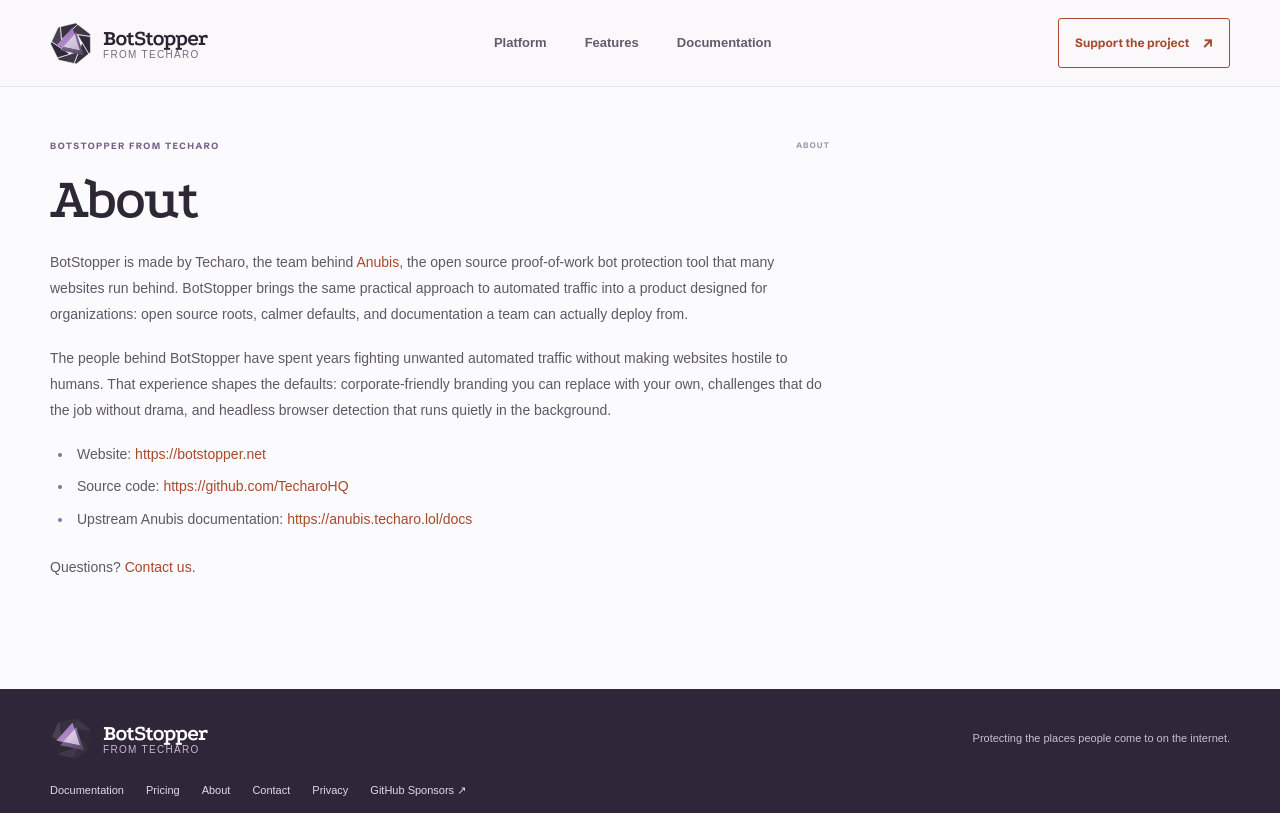
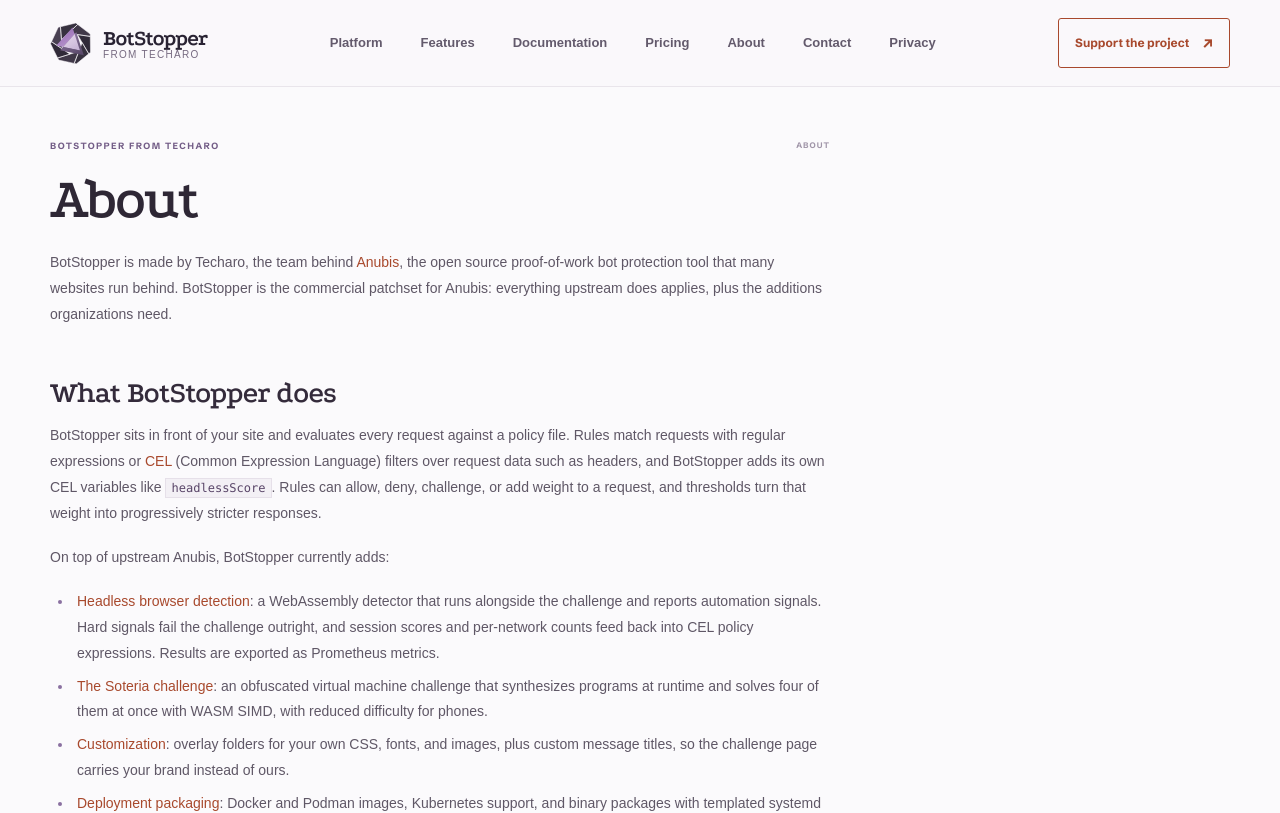
Before and after one commit to TecharoHQ/botstopper-www, a Next.js app: page /about in a window 1280 px wide. Shown: the top 813 px of the page. Built offline with nearby package versions, Linux system fonts and the light colour scheme; a web font is replaced by a local one.

Commit message:
chore: reorg docs, fix sidebar
Signed-off-by: Xe Iaso <me@xeiaso.net>

```diff
--- a/app.yaml
+++ b/app.yaml
@@ -8,6 +8,11 @@
   autoUpdate: true
   replicas: 1
 
+  volumes:
+    - name: route-cache
+      path: /app/.next/server/route-cache
+      size: 1Gi
+
   ingress:
     enabled: true
     host: botstopper.net
--- a/app/about/page.tsx
+++ b/app/about/page.tsx
@@ -6,7 +6,7 @@
 export const metadata: Metadata = {
   title: "About | BotStopper from Techaro",
   description:
-    "BotStopper is made by Techaro, the team behind Anubis. Open source roots, calmer defaults, and documentation a team can deploy from.",
+    "BotStopper is made by Techaro, the team behind Anubis. CEL policy filters, headless browser detection, the Soteria challenge, and deployment packaging for organizations.",
   alternates: {
     canonical: "/about",
     types: { "text/markdown": "/about.md" },
--- a/app/globals.css
+++ b/app/globals.css
@@ -112,7 +112,8 @@
 .feature-icon { display: grid; width: 37px; height: 37px; place-items: center; border: 1px solid var(--accent-light); border-radius: 50%; background: var(--accent-soft); color: var(--accent); font-size: 18px; }
 .feature-card h3 { max-width: 230px; margin: 30px 0 10px; font-size: 23px; font-weight: 600; line-height: 1.1; letter-spacing: -.025em; }
 .feature-card p { max-width: 250px; margin: 0; color: #706777; font-size: 12px; line-height: 1.7; }
-.feature-arrow { position: absolute; right: 22px; bottom: 22px; color: var(--accent); font-size: 18px; }
+.feature-arrow { position: absolute; right: 22px; bottom: 22px; color: var(--accent); font-size: 18px; transition: transform .22s ease; }
+.feature-card:hover .feature-arrow, .feature-card:focus-visible .feature-arrow { transform: translate(3px, -3px); }
 
 .brand-section { background: var(--paper); }
 .brand-panel { display: grid; grid-template-columns: 1fr 1fr; align-items: center; gap: 70px; padding: 72px; border: 1px solid #e4deea; background: linear-gradient(130deg, #f5f2f7, #ece6f0); }
@@ -221,7 +222,7 @@
 
 @media (max-width: 900px) {
   .container { width: min(100% - 42px, 740px); }
-  .main-nav, .docs-header nav { gap: 20px; }
+  .main-nav, .docs-header nav { display: none; }
   .hero { min-height: auto; }
   .hero-grid { min-height: auto; grid-template-columns: 1fr .85fr; padding-top: 50px; }
   .hero h1 { font-size: clamp(44px, 7vw, 62px); }
@@ -237,7 +238,6 @@
   .header-inner, .docs-header-inner { height: 70px; gap: 12px; }
   .brand img { width: 37px; height: 37px; }
   .brand-copy strong { font-size: 19px; }
-  .main-nav, .docs-header nav { display: none; }
   .header-cta { gap: 7px; padding: 10px 11px; font-size: 10px; }
   .hero-grid { display: flex; flex-direction: column; align-items: stretch; gap: 0; padding-top: 38px; }
   .hero-copy { padding: 0; }
--- a/app/page.tsx
+++ b/app/page.tsx
@@ -10,6 +10,7 @@
     description:
       "Built by the same team behind Anubis, BotStopper brings its practical approach to automated traffic into a product designed for organizations.",
     icon: "↗",
+    href: "/docs/anubis",
   },
   {
     number: "02",
@@ -17,6 +18,7 @@
     description:
       "Start with a corporate-friendly default experience, then tailor the challenge and presentation to match your organization.",
     icon: "◇",
+    href: "/docs/customization",
   },
   {
     number: "03",
@@ -24,6 +26,7 @@
     description:
       "Identify browser automation signals and apply friction where it helps protect your site and its resources.",
     icon: "⌘",
+    href: "/docs/extensions/headless",
   },
   {
     number: "04",
@@ -31,6 +34,7 @@
     description:
       "Combine signals and challenges to distinguish useful visitors from unwanted automated traffic with a flexible flow.",
     icon: "⤢",
+    href: "/docs/challenges/soteria",
   },
 ];
 
@@ -151,12 +155,12 @@
             </div>
             <div className="feature-grid">
               {features.map((feature) => (
-                <article className="feature-card" key={feature.number}>
+                <Link className="feature-card" key={feature.number} href={feature.href}>
                   <div className="feature-top"><span>{feature.number} / 04</span><span className="feature-icon" aria-hidden="true">{feature.icon}</span></div>
                   <h3>{feature.title}</h3>
                   <p>{feature.description}</p>
                   <span className="feature-arrow" aria-hidden="true">↗</span>
-                </article>
+                </Link>
               ))}
             </div>
           </div>
--- a/components/site-chrome.tsx
+++ b/components/site-chrome.tsx
@@ -26,12 +26,20 @@
             <a href="#platform">Platform</a>
             <a href="#features">Features</a>
             <Link href="/docs">Documentation</Link>
+            <Link href="/pricing">Pricing</Link>
+            <Link href="/about">About</Link>
+            <Link href="/contact">Contact</Link>
+            <Link href="/privacy">Privacy</Link>
           </nav>
         ) : (
           <nav className={isDocs ? undefined : "main-nav"} aria-label="Main navigation">
             <Link href="/#platform">Platform</Link>
             <Link href="/#features">Features</Link>
             <Link href="/docs" className={isDocs ? "active" : undefined}>Documentation</Link>
+            <Link href="/pricing">Pricing</Link>
+            <Link href="/about">About</Link>
+            <Link href="/contact">Contact</Link>
+            <Link href="/privacy">Privacy</Link>
           </nav>
         )}
         <a className="header-cta" href="http://github.com/sponsors/Xe" target="_blank" rel="noreferrer">
--- a/content/about.md
+++ b/content/about.md
@@ -2,19 +2,46 @@
 
 BotStopper is made by Techaro, the team behind
 [Anubis](https://anubis.techaro.lol), the open source proof-of-work bot
-protection tool that many websites run behind. BotStopper brings the same
-practical approach to automated traffic into a product designed for
-organizations: open source roots, calmer defaults, and documentation a
-team can actually deploy from.
+protection tool that many websites run behind. BotStopper is the
+commercial patchset for Anubis: everything upstream does applies, plus
+the additions organizations need.
 
-The people behind BotStopper have spent years fighting unwanted automated
-traffic without making websites hostile to humans. That experience shapes
-the defaults: corporate-friendly branding you can replace with your own,
-challenges that do the job without drama, and headless browser detection
-that runs quietly in the background.
+## What BotStopper does
+
+BotStopper sits in front of your site and evaluates every request
+against a policy file. Rules match requests with regular expressions or
+[CEL](https://cel.dev) (Common Expression Language) filters over request
+data such as headers, and BotStopper adds its own CEL variables like
+`headlessScore`. Rules can allow, deny, challenge, or add weight to a
+request, and thresholds turn that weight into progressively stricter
+responses.
+
+On top of upstream Anubis, BotStopper currently adds:
+
+- [Headless browser detection](/docs/extensions/headless.md): a
+  WebAssembly detector that runs alongside the challenge and reports
+  automation signals. Hard signals fail the challenge outright, and
+  session scores and per-network counts feed back into CEL policy
+  expressions. Results are exported as Prometheus metrics.
+- [The Soteria challenge](/docs/challenges/soteria.md): an obfuscated
+  virtual machine challenge that synthesizes programs at runtime and
+  solves four of them at once with WASM SIMD, with reduced difficulty
+  for phones.
+- [Customization](/docs/customization.md): overlay folders for your own
+  CSS, fonts, and images, plus custom message titles, so the challenge
+  page carries your brand instead of ours.
+- [Deployment packaging](/docs/installation.md): Docker and Podman
+  images, Kubernetes support, and binary packages with templated systemd
+  units for running many instances per host.
+- [Proxy and service upgrades](/docs/upgrades.md): per-hostname TLS
+  connection pools and per-instance runtime directories.
+
+The defaults come from years of fighting unwanted automated traffic
+without making websites hostile to humans: challenges that do the job
+without drama, and detection that runs quietly in the background.
 
 - Website: https://botstopper.net
 - Source code: https://github.com/TecharoHQ
 - Upstream Anubis documentation: https://anubis.techaro.lol/docs
 
-Questions? [Contact us](https://botstopper.net/contact).
+Questions? [Contact us](/contact).
--- a/lib/docs.tsx
+++ b/lib/docs.tsx
@@ -108,14 +108,16 @@
       <ReactMarkdown
         remarkPlugins={[remarkGfm]}
         components={{
-          a: ({ href, children, ...props }) => {
+          // react-markdown passes the hast node as a prop; keep it out of
+          // the DOM attributes.
+          a: ({ href, children, node, ...props }) => {
             const external = /^https?:/i.test(href ?? "");
             // Relative links to the .md twins point agents at the markdown
             // source; humans clicking through the rendered page get HTML.
             const resolved = !external && href?.endsWith(".md") ? href.slice(0, -3) : href;
             return <a href={resolved} {...props} {...(external ? { target: "_blank", rel: "noreferrer" } : {})}>{children}</a>;
           },
-          table: ({ children, ...props }) => <div className="markdown-table-scroll" tabIndex={0} role="region" aria-label="Scrollable table"><table {...props}>{children}</table></div>,
+          table: ({ children, node, ...props }) => <div className="markdown-table-scroll" tabIndex={0} role="region" aria-label="Scrollable table"><table {...props}>{children}</table></div>,
         }}
       >
         {source}
```
Also changed, not shown: 6 other files (tests, documents, lock files or other folders).
